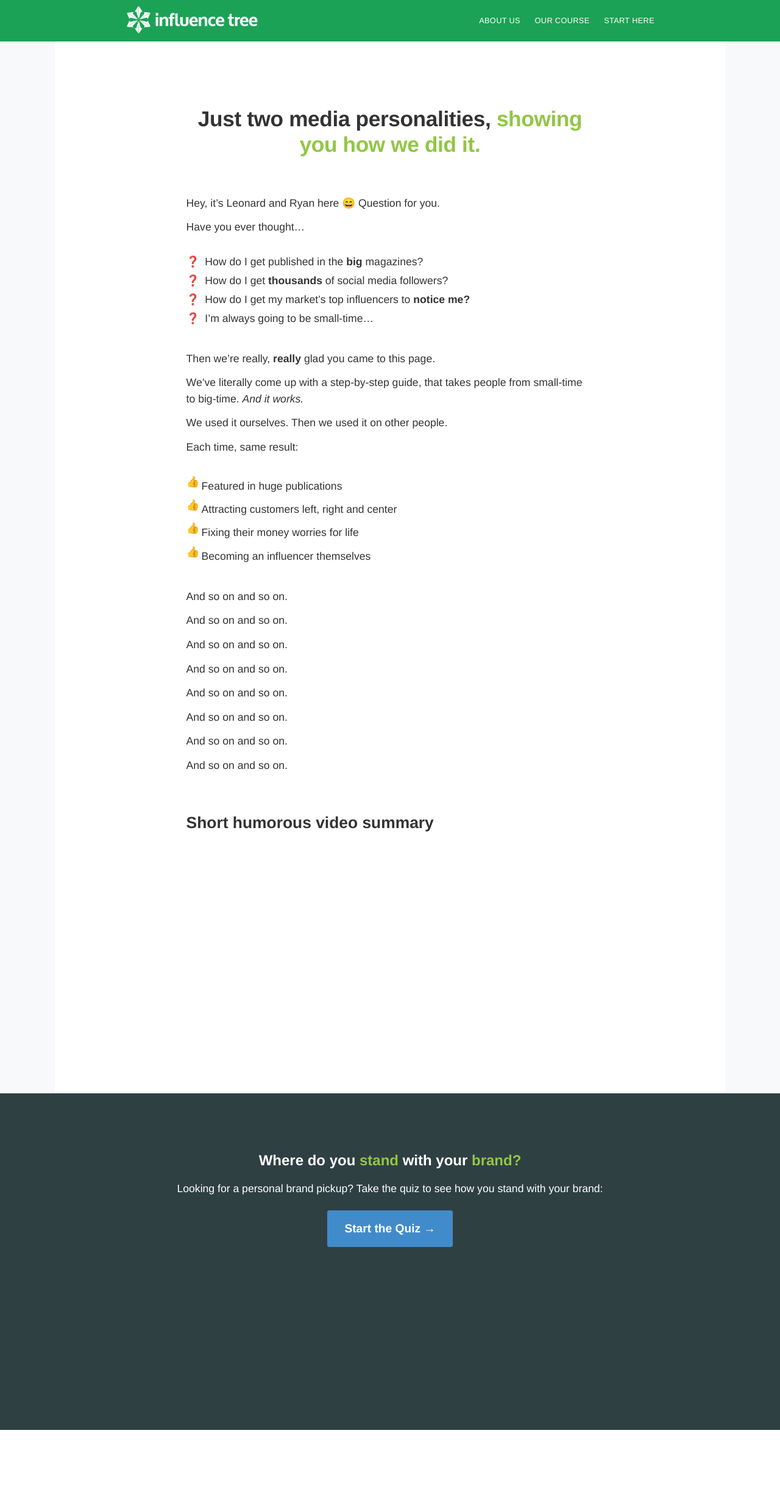
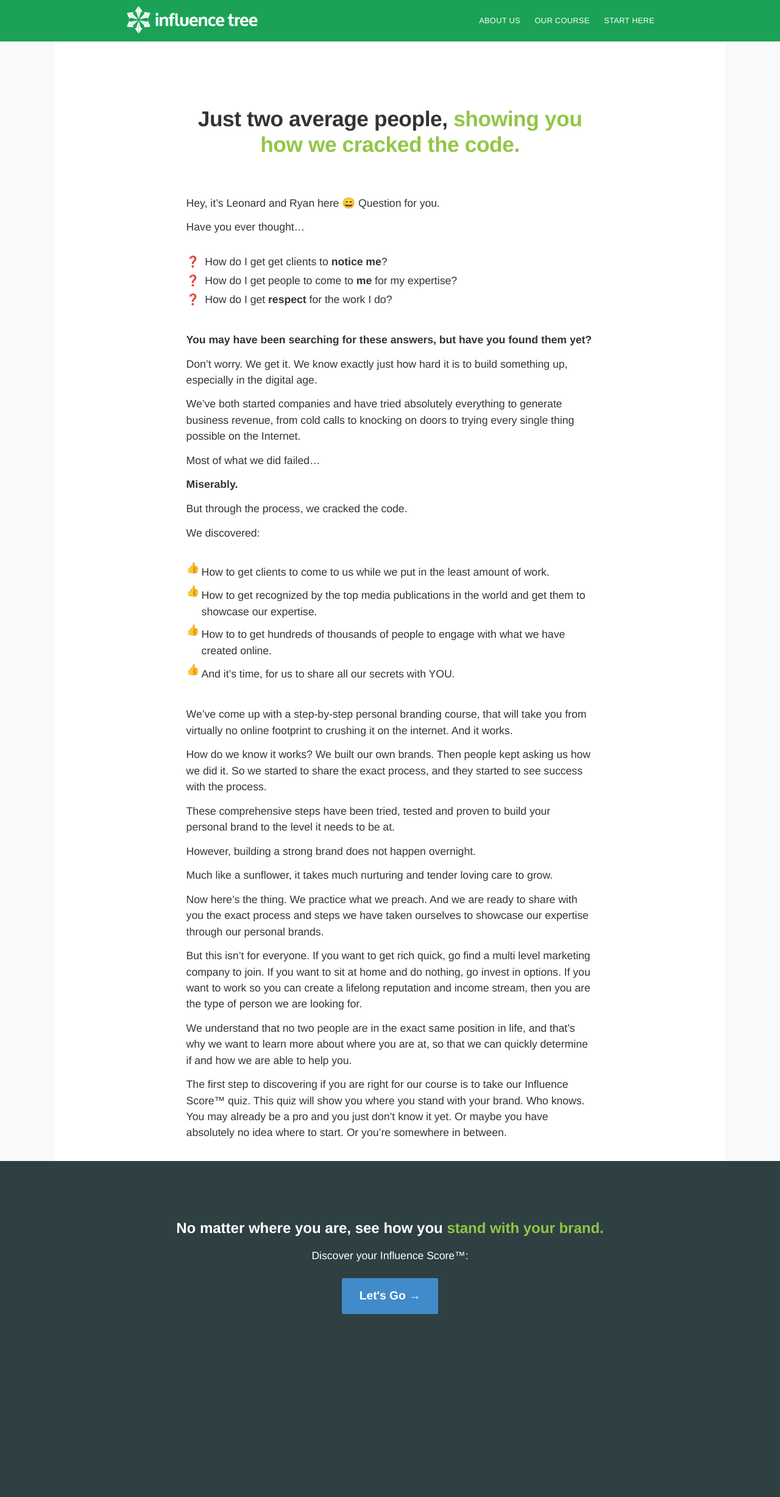
Before and after one commit to fairheadcreative/influencetree, a Jekyll site: the page built from about.html, in a window 1280 px wide. Shown: the whole page at 61% size. Built offline with Jekyll 4.4.1, drawn with Linux system fonts in a browser that asks for light colours; Markdown is read by kramdown in place of the engine named in the settings; a script that is not in the unit is left out; before the commit the page ends 2345 px from its top, so only the background shows below that.

Commit message:
Update quiz sizes and about copy

```diff
--- a/about.html
+++ b/about.html
@@ -9,43 +9,43 @@ exit: video-313
 ---
 <section class="group single">
   <div class="container container-thin">
-    <h1 class="subheading">Just two media personalities, <span>showing you how we did it.</span></h1>
+    <h1 class="subheading">Just two average people, <span>showing you how we cracked the code.</span></h1>
     <p>Hey, it’s Leonard and Ryan here 😄  Question for you.</p>
     <p>Have you ever thought…</p>
     <ul class="questions">
-      <li>How do I get published in the <strong>big</strong> magazines?</li>
-      <li>How do I get <strong>thousands</strong> of social media followers?</li>
-      <li>How do I get my market’s top influencers to <strong>notice me?</strong></li>
-      <li>I’m always going to be small-time…</li>
+      <li>How do I get get clients to <strong>notice me</strong>?</li>
+      <li>How do I get people to come to <strong>me</strong> for my expertise?</li>
+      <li>How do I get <strong>respect</strong> for the work I do?</li>
     </ul>
-    <p>Then we’re really, <strong>really</strong> glad you came to this page.</p>
-
-    <p>We’ve literally come up with a step-by-step guide, that takes people from small-time to big-time. <em>And it works.</em></p>
-    <p>We used it ourselves. Then we used it on other people.</p>
-    <p>Each time, same result:</p>
+    <p><strong>You may have been searching for these answers, but have you found them yet?</strong></p>
+    <p>Don’t worry. We get it. We know exactly just how hard it is to build something up, especially in the digital age.</p>
+    <p>We’ve both started companies and have tried absolutely everything to generate business revenue, from cold calls to knocking on doors to trying every single thing possible on the Internet. </p>
+    <p>Most of what we did failed…</p>
+    <p><strong>Miserably.</strong></p>
+    <p>But through the process, we cracked the code.</p>
+    <p>We discovered:</p>
     <ul class="answers">
-      <li>Featured in huge publications</li>
-      <li>Attracting customers left, right and center</li>
-      <li>Fixing their money worries for life</li>
-      <li>Becoming an influencer themselves</li>
+      <li>How to get clients to come to us while we put in the least amount of work. </li>
+      <li>How to get recognized by the top media publications in the world and get them to showcase our expertise.</li>
+      <li>How to to get hundreds of thousands of people to engage with what we have created online.</li>
+      <li>And it’s time, for us to share all our secrets with YOU.</li>
     </ul>
-    <p>And so on and so on.</p>
-    <p>And so on and so on.</p>
-    <p>And so on and so on.</p>
-    <p>And so on and so on.</p>
-    <p>And so on and so on.</p>
-    <p>And so on and so on.</p>
-    <p>And so on and so on.</p>
-    <p>And so on and so on.</p>
-    <h2>Short humorous video summary</h2>
-    <script src="//fast.wistia.com/embed/medias/gh8ps2kxmn.jsonp" async></script><script src="//fast.wistia.com/assets/external/E-v1.js" async></script><div class="wistia_embed wistia_async_gh8ps2kxmn seo=false" style="height:388px;width:640px">&nbsp;</div>
+    <p>We’ve come up with a step-by-step personal branding course, that will take you from virtually no online footprint to crushing it on the internet. And it works.</p>
+    <p>How do we know it works? We built our own brands. Then people kept asking us how we did it. So we started to share the exact process, and they started to see success with the process.</p>
+    <p>These comprehensive steps have been tried, tested and proven to build your personal brand to the level it needs to be at.</p>
+    <p>However, building a strong brand does not happen overnight.</p>
+    <p>Much like a sunflower, it takes much nurturing and tender loving care to grow.</p>
+    <p>Now here’s the thing. We practice what we preach. And we are ready to share with you the exact process and steps we have taken ourselves to showcase our expertise through our personal brands.</p>
+    <p>But this isn’t for everyone. If you want to get rich quick, go find a multi level marketing company to join. If you want to sit at home and do nothing, go invest in options. If you want to work so you can create a lifelong reputation and income stream, then you are the type of person we are looking for.</p>
+    <p>We understand that no two people are in the exact same position in life, and that’s why we want to learn more about where you are at, so that we can quickly determine if and how we are able to help you. </p>
+    <p>The first step to discovering if you are right for our course is to take our Influence Score™ quiz. This quiz will show you where you stand with your brand. Who knows. You may already be a pro and you just don’t know it yet. Or maybe you have absolutely no idea where to start. Or you’re somewhere in between. </p>
   </div>
 </section>
 
 <section class="closing group">
   <div class="container">
-    <h2 class="closing__title">Where do you <span>stand</span> with your <span>brand?</span></h2>
-    <p class="closing__lead">Looking for a personal brand pickup? Take the quiz to see how you stand with your brand:</p>
-    <a class="closing__cta button" href="you.html">Start the Quiz &rarr;</a>
+    <h2 class="closing__title">No matter where you are, see how you <span>stand with your brand.</span></h2>
+    <p class="closing__lead">Discover your Influence Score™:</p>
+    <a class="closing__cta button" href="you.html">Let's Go &rarr;</a>
   </div>
 </section>
--- a/css/screen.scss
+++ b/css/screen.scss
@@ -990,16 +990,16 @@ form {
   }
 
   &.step0 #quiz-advance { opacity: 0; }
-  &.step1 #quiz-advance { top: 505px; left: 18px; right: 0; width: 120px; }
+  &.step1 #quiz-advance { top: 545px; left: 18px; right: 0; width: 120px; }
   &.step2 #quiz-advance { top: 260px; }
-  &.step3 #quiz-advance { top: 260px; }
+  &.step3 #quiz-advance { top: 550px; }
   &.step4 #quiz-advance { top: 260px; }
-  &.step5 #quiz-advance { top: 230px; }
+  &.step5 #quiz-advance { top: 610px; }
   &.step6 #quiz-advance { top: 260px; opacity: 0; }
 
   @include media(max-width $medium-screen) {
     &.step1 #quiz-advance { top: 540px; }
-    &.step5 #quiz-advance { top: 245px; }
+    &.step5 #quiz-advance { top: 635px; }
   }
 
   #step-0 {
@@ -1009,9 +1009,9 @@ form {
   #step-0,
   ._field11,
   ._field19,
-  ._field16,
+  ._field20,
   ._field17,
-  ._field18,
+  ._field21,
   ._x06894421, ._x30415724, ._x30415724, ._button-wrapper {
     @include transition(all, .5s, linear);
     position: absolute !important;
@@ -1025,13 +1025,13 @@ form {
   &.step0 #step-0,
   &.step1 ._field11,
   &.step2 ._field19,
-  &.step3 ._field16,
+  &.step3 ._field20,
   &.step4 ._field17,
-  &.step5 ._field18 {
+  &.step5 ._field21 {
     opacity: 1;
     top: 0;
     z-index: 1;
-    max-height: 600px;
+    max-height: 900px;
   }
 
   &.step0 #step-0 {
```
